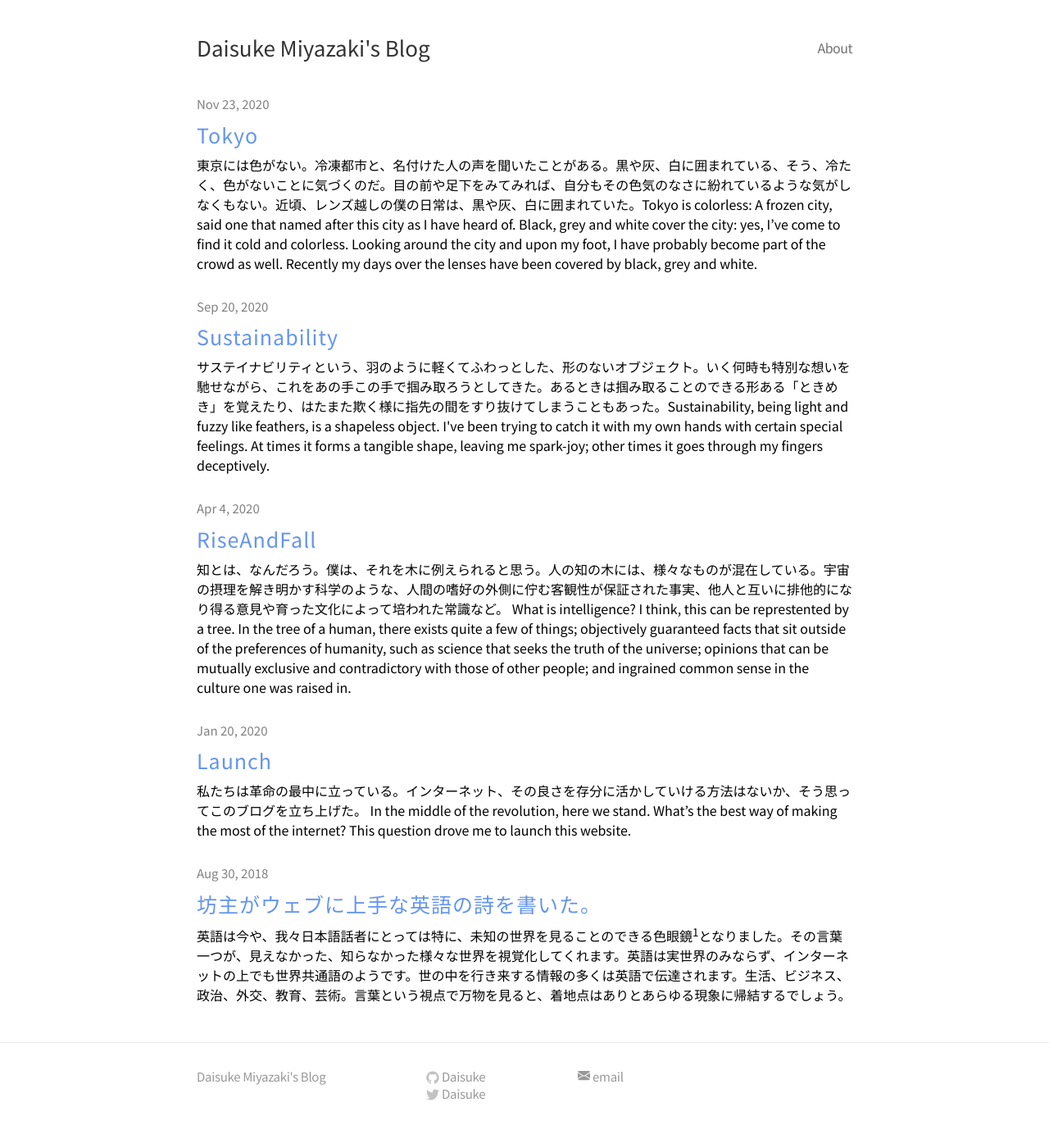
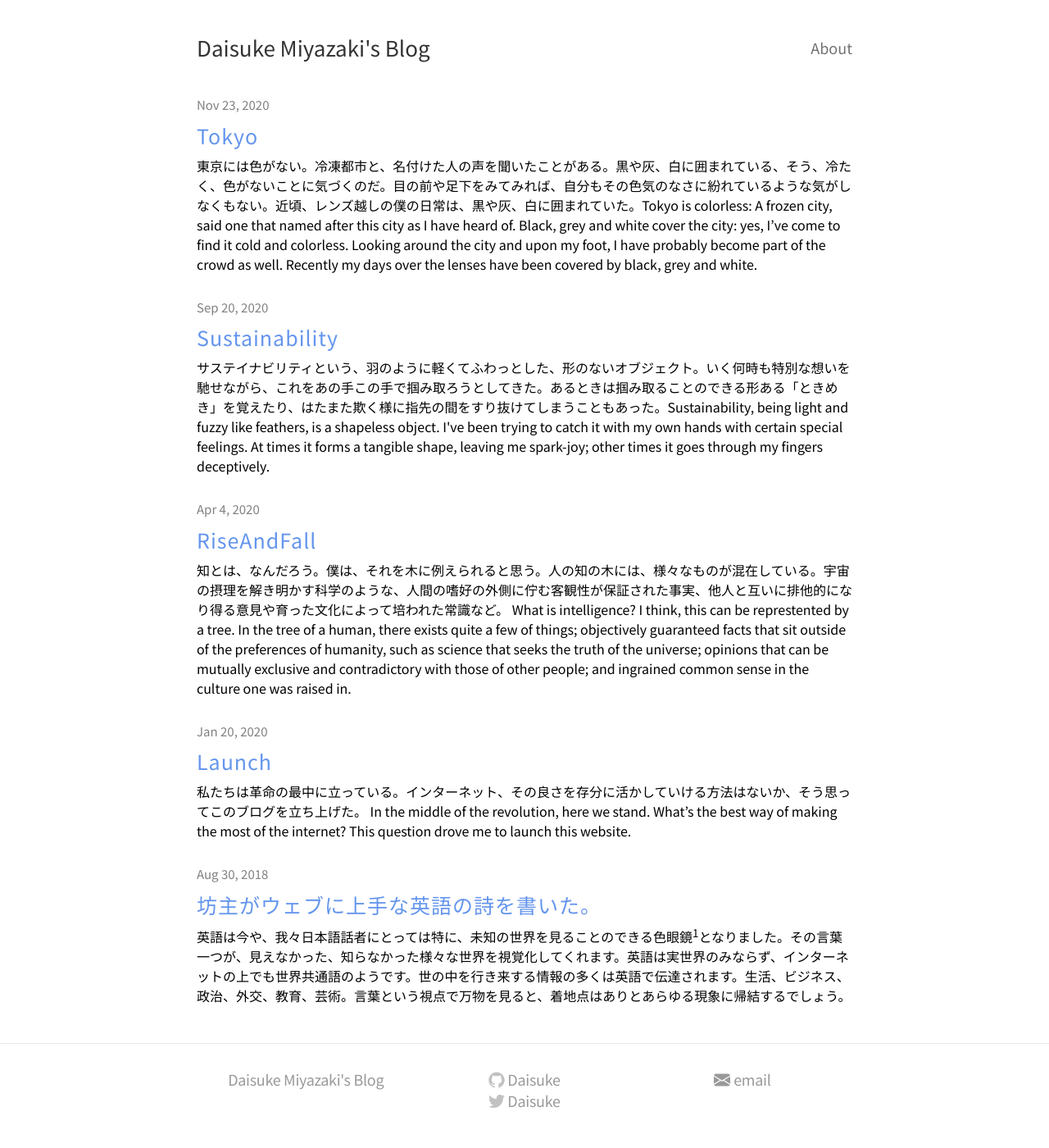
Before and after one commit to DaisukeMiyazaki/DaisukeMiyazaki.github.io, a Jekyll site: the page built from index.html, in a window 1280 px wide. Shown: the whole page at 82% size. Built offline with Jekyll 4.4.1, drawn with Linux system fonts in a browser that asks for light colours.

Commit message:
Adjusted icon size, footer and header font sizes for better UI

```diff
--- a/_includes/footer.html
+++ b/_includes/footer.html
@@ -64,7 +64,7 @@
                 <li>
                     <a href="mailto:daisuke.miyazaki012@gmail.com">
                         <span class="email icon">
-                            <svg class="bi bi-envelope-fill" width="1em" height="1em" viewBox="0 0 16 16" fill="currentColor" xmlns="http://www.w3.org/2000/svg">
+                            <svg class="bi-envelope-fill" viewBox="0 0 16 16" fill="currentColor" xmlns="http://www.w3.org/2000/svg">
                                 <path fill-rule="evenodd" d="M.05 3.555A2 2 0 0 1 2 2h12a2 2 0 0 1 1.95 1.555L8 8.414.05 3.555zM0 4.697v7.104l5.803-3.558L0 4.697zM6.761 8.83l-6.57 4.027A2 2 0 0 0 2 14h12a2 2 0 0 0 1.808-1.144l-6.57-4.027L8 9.586l-1.239-.757zm3.436-.586L16 11.801V4.697l-5.803 3.546z">
                             </svg>
                         </span>
--- a/css/main.css
+++ b/css/main.css
@@ -67,7 +67,7 @@ h1,h2,h3,h4,h5,h6 {font-size: 100%; font-weight: 400;}
 .site-nav .page-link {
     margin-left: 20px;
     color: #727272;
-    letter-spacing: -.5px;
+    font-size: large;
   }
 
 /* Home styles */
@@ -223,29 +223,28 @@ img {
   }
 
   .site-footer .column { float: left; margin-bottom: 15px; }
+  .site-footer a { font-size: 18px;}
 
   .footer-col-1 {
     width: 270px; /*fallback*/
     width: -webkit-calc(35% - 10px);
     width: -moz-calc(35% - 10px);
     width: -o-calc(35% - 10px);
-    width: calc(35% - 10px);
-    margin-right: 10px
+    width: 33.3%;
   }
   .footer-col-2 {
     width: 175px; /*fallback*/
     width: -webkit-calc(23.125% - 10px);
     width: -moz-calc(23.125% - 10px);
     width: -o-calc(23.125% - 10px);
-    width: calc(23.125% - 10px);
-    margin-right: 10px
+    width: 33.3%;
   }
   .footer-col-3 {
     width: 335px; /*fallback*/
     width: -webkit-calc(41.875%);
     width: -moz-calc(41.875%);
     width: -o-calc(41.875%);
-    width: calc(41.875%);
+    width: 33.3%
   }
 
   .site-footer ul { list-style: none; }
@@ -255,13 +254,15 @@ img {
     font-size: 15px;
     letter-spacing: -.3px;
     color: #828282;
+    text-align: center
   }
 
   .github-icon-svg,
-  .twitter-icon-svg {
+  .twitter-icon-svg,
+  .bi-envelope-fill {
     display: inline-block;
-    width: 16px;
-    height: 16px;
+    width: 20px;
+    height: 20px;
     position: relative;
     top: 3px;
   }
@@ -342,15 +343,14 @@ iframe.yt {
 
 @media screen and (max-width: 750px) {
 
-    .footer-col-1 { width: 50%; }
+    .footer-col-1 { width: 33.3%; }
 
     .footer-col-2 {
       width: 45%; /*fallback*/
       width: -webkit-calc(50% - 10px);
       width: -moz-calc(50% - 10px);
       width: -o-calc(50% - 10px);
-      width: calc(50% - 10px);
-      margin-right: 0;
+      width: 33.3%;
     }
 
     .site-footer .column.footer-col-3 {
```
